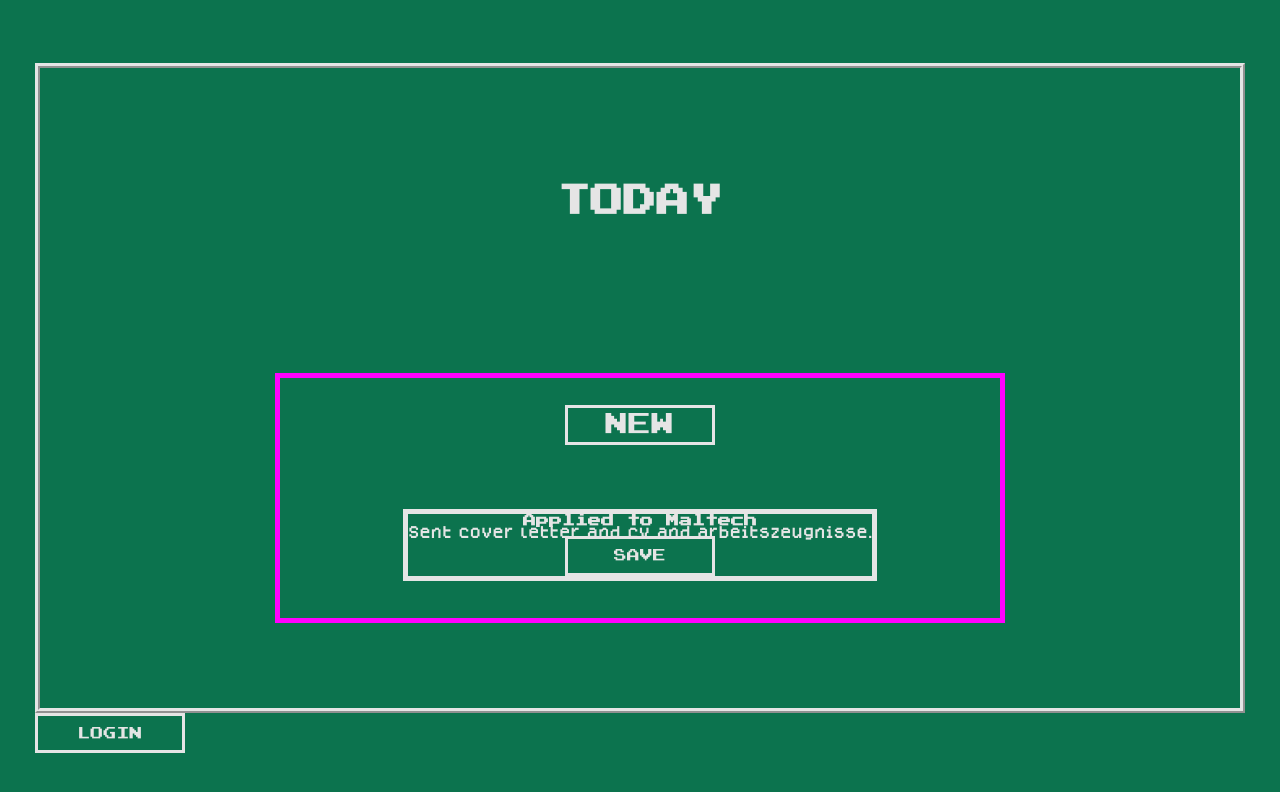
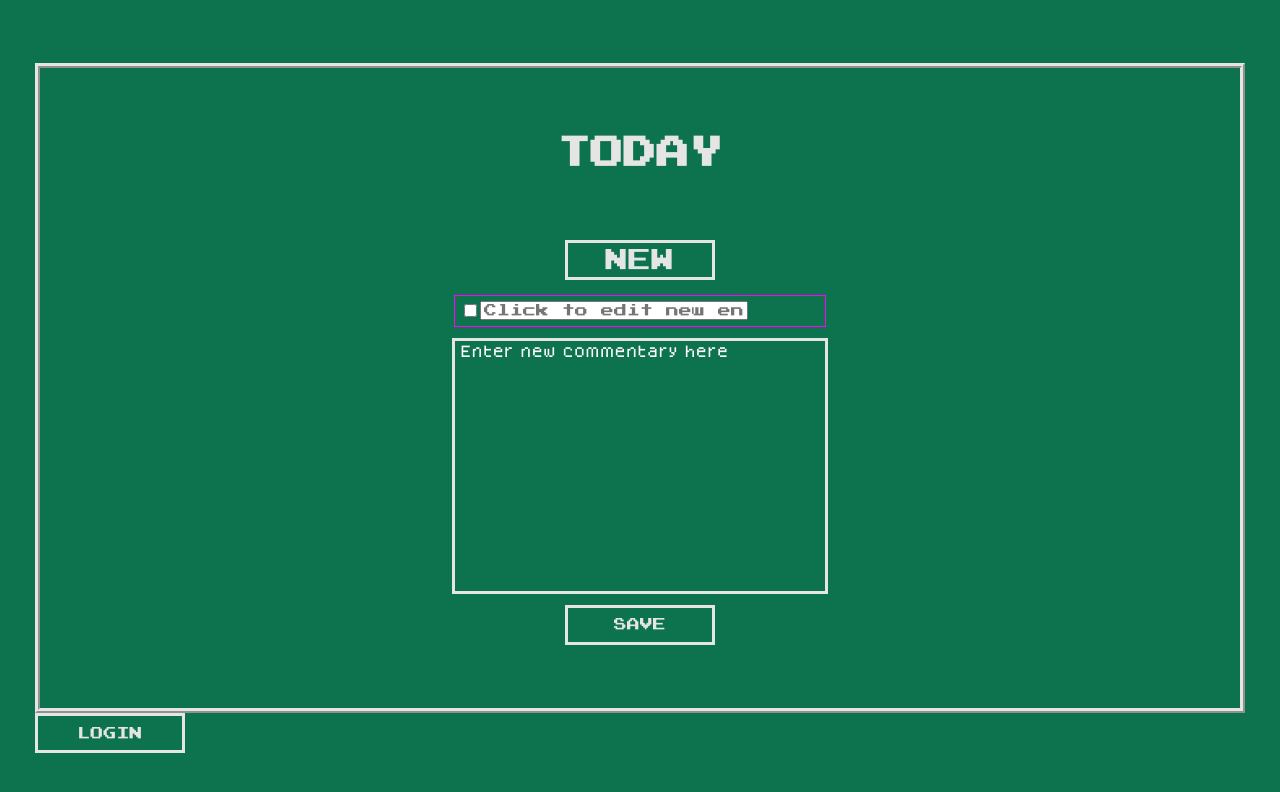
Before and after one commit to grantortino/job-hunter, a React (Create React App) app: page /today in a window 1280 px wide. Both pictures are taken after a click on the button "NEW". Shown: the top 792 px of the page. Built offline with nearby package versions, Linux system fonts and the light colour scheme.

Commit message:
working on NewJournalEntry

```diff
--- a/src/App.scss
+++ b/src/App.scss
@@ -467,23 +467,58 @@ p {
   display: flex;
 }
 
-.new-entry-container {
-  border: 5px solid $fontColor;
-}
-
 // today-entries-container
-.new-entry-container {
-  display: flex;
-  flex-direction: column;
-  margin: 10px;
-}
 
 .entry-card {
   display: flex;
   flex-direction: column;
+  align-content: center;
+  justify-content: center;
   min-width: 90vh;
-  min-height: 30vh;
+  min-height: 55vh;
+  align-items: center;
+  // border: 5px solid fuchsia;
+}
+
+.new-entry-container {
+  display: flex;
+  flex-direction: column;
   justify-content: space-around;
   align-items: center;
-  border: 5px solid fuchsia;
+  margin: 10px;
+  width: 50vh;
+  height: 45vh;
+  textarea {
+    height: 30vh;
+    width: 45vh;
+    border: 3px solid $fontColor;
+    padding: 5px 5px;
+    color: $fontColor;
+    background-color: $bgColor;
+    outline: none;
+    resize: none;
+    &::placeholder {
+      color: white;
+    }
+  }
 }
+
+.checkbox-container {
+  border: 1px solid fuchsia;
+  width: 45vh;
+  padding: 5px 5px;
+  .entry-title {
+    color: $bgColor;
+    background-color: $fontColor;
+    outline: none;
+    border: 3px solid $fontColor;
+    // padding: 5px 5px;
+    // width: 20vh;
+    &::placeholder {
+      color: $bgColor;
+    }
+  }
+  .entry-checkbox {
+
+  }
+}
--- a/src/components/JobJournalMain.js
+++ b/src/components/JobJournalMain.js
@@ -16,14 +16,14 @@ const JobTrackerMain = () => {
 
             <div className="tracker-sections-container">
 
-                <Link to="/trackerform" style={{ textDecoration: 'none' }}>
+                <Link to="/today" style={{ textDecoration: 'none' }}>
                     <div className="job-tracker-card-big">
                         <div className="job-card-image-big"></div>
                         <p>TODAY</p>
                     </div>
                 </Link>
 
-                <Link to="/trackedjobs" style={{ textDecoration: 'none' }}>
+                <Link style={{ textDecoration: 'none' }}>
                     <div>
                         <div className="job-tracker-card-big">
                             <div className="job-card-image-big"></div>
--- a/src/components/JournalToday.js
+++ b/src/components/JournalToday.js
@@ -9,8 +9,8 @@ const JournalToday = () => {
 
     const entryHandler = () => {
         setNewEntry({
-            entryTitle: "Applied to Maltech",
-            entryContent: "Sent cover letter and cv and arbeitszeugnisse."
+            entryTitle: "Click to edit new entry",
+            entryContent: "Enter new commentary here"
         });
     };
 
--- a/src/components/NewJournalEntry.js
+++ b/src/components/NewJournalEntry.js
@@ -5,8 +5,11 @@ const NewJournalEntry = ({ newEntry, setNewEntry }) => {
     // new onSAve funtion gets called with the new values and bring back them to journaltoday and process them into entryHandler. journal today needs to re-render when onSave is clicked
     return (
         <div className="new-entry-container">
-            <h1 className="small">{newEntry.entryTitle}</h1>
-            <p className="font-small">{newEntry.entryContent}</p>
+            <div className="checkbox-container">
+                <input className="entry-checkbox" type="checkbox"/>
+                <input className="entry-title" type="text" className="small" placeholder={newEntry.entryTitle}></input>
+            </div>
+            <textarea className="font-small" placeholder={newEntry.entryContent}></textarea>
             <button className="buttons small" onClick={() => {setNewEntry({...newEntry, entryTitle: newEntry.entryTitle, entryContent: newEntry.entryContent}); jobstore.addEntry()}}>SAVE</button>
         </div>
     );
--- a/src/components/StartScreen.js
+++ b/src/components/StartScreen.js
@@ -23,10 +23,12 @@ const StartScreen = () => {
               </div>
             </Link>
 
+            <Link to="/journal" style={{ textDecoration: 'none' }}>
             <div className="job-tracker-card-medium">
               <div className="job-card-image-medium"></div>
               <p>Job Journal</p>
             </div>
+            </Link>
 
             <div className="job-tracker-card-medium">
               <div className="job-card-image-medium"></div>
```
